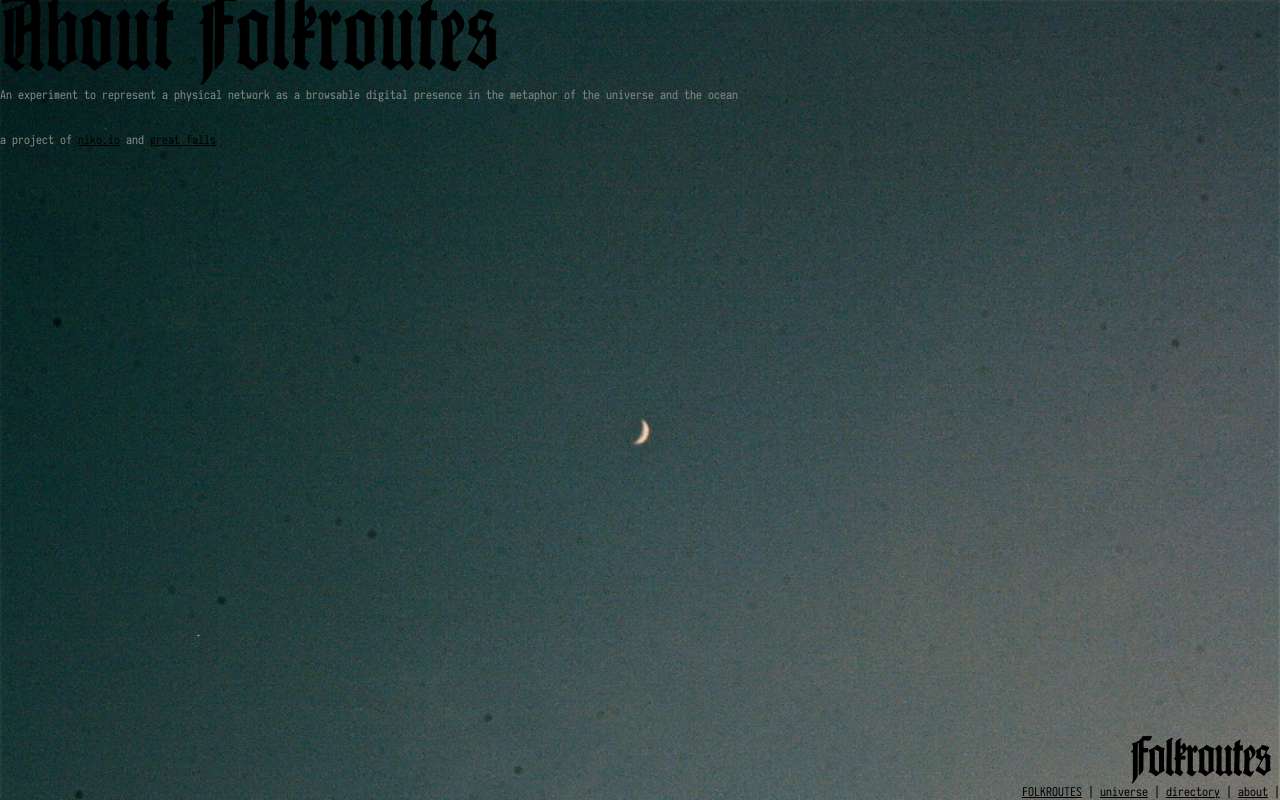
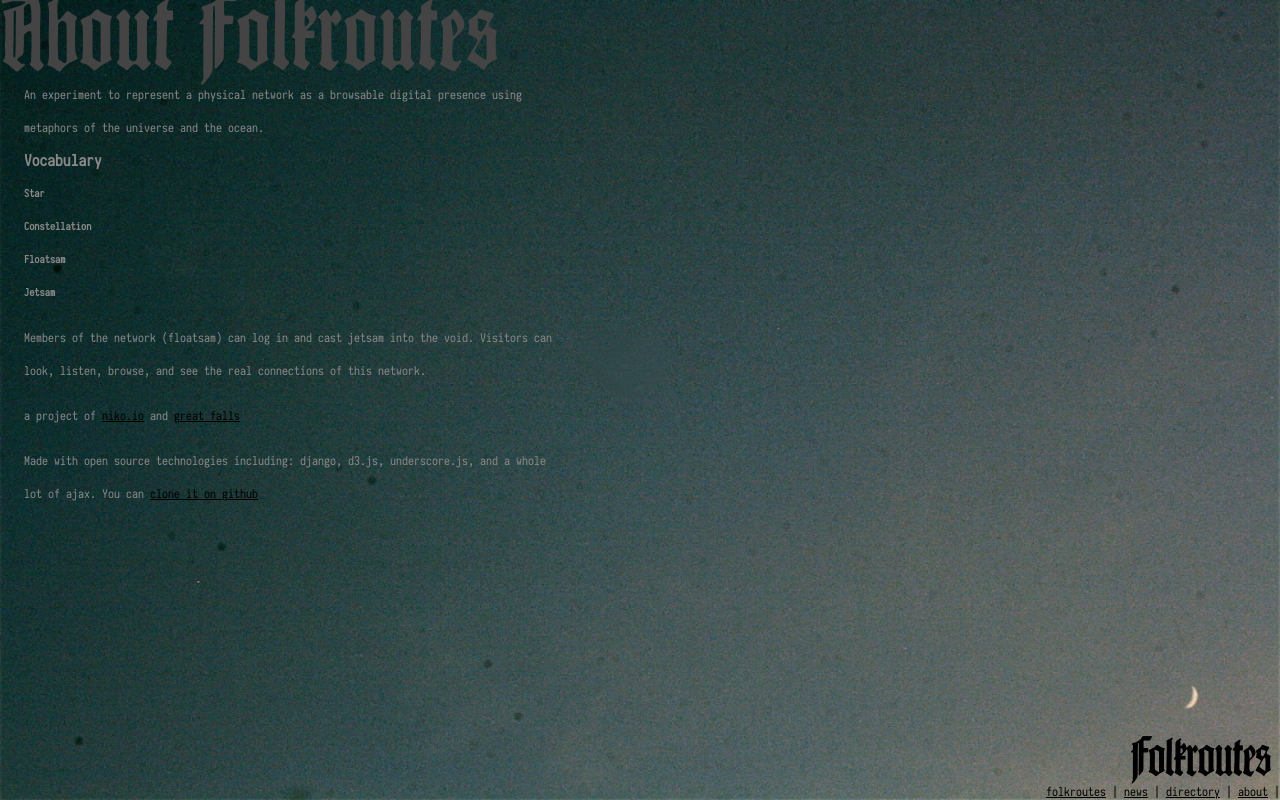
Before and after one commit to nikonikoniko/folkroutes, a Django app: template templates/about.html in a window 1280 px wide. Run offline with Django 3.2, Linux system fonts and the light colour scheme; the template is opened without the code that fills it, so the values that code supplies are empty; some libraries are stand-ins or nearby versions.

Commit message:
style changes, bugfixes

```diff
--- a/static/components/typebase.css
+++ b/static/components/typebase.css
@@ -45,7 +45,7 @@ html {
  h1 {
   font-size: 4.242rem;
   line-height: 3.0rem;
-  color:black;
+  color:#444;
 }
  h2 {
   font-size: 2.828rem;
--- a/static/main.css
+++ b/static/main.css
@@ -23,6 +23,7 @@ body{
   font-size:12px;
   background-image:url("/static/sky.jpg");
   background-size:cover;
+  background-position: right bottom;
 }
 
 h2.logo{
@@ -63,7 +64,11 @@ a{
 }
 
 
-
+#page{
+  padding-left:2em;
+  padding-right:2em;
+  max-width:45em;
+}
 
 /* homepage */
 
@@ -102,8 +107,8 @@ viz{
   top:0;
   z-index:999999;
   overflow-y:scroll;
-      box-shadow: inset 0 -10px 10px -10px #000000;
-
+      box-shadow: 1px 0px 30px 1px rgba(0,0,0,.5), inset 0 -10px 10px -10px #000000;
+  background-color: #eee;
 }
 
 #infomain::-webkit-scrollbar {
--- a/templates/about.html
+++ b/templates/about.html
@@ -6,7 +6,26 @@
 
 <h1> About Folkroutes </h1>
 
+<div id="page">
 
-<p>An experiment to represent a physical network as a browsable digital presence in the metaphor of the universe and the ocean</p>
-<p>a project of <a href="http://niko.io">niko.io</a> and <a href="http://great-falls.net">great falls</a></p>
+
+  <p>An experiment to represent a physical network as a browsable digital presence using  metaphors of the universe and the ocean.</p>
+
+  <h4>Vocabulary</h4>
+
+  <h5>Star</h5>
+
+  <h5>Constellation</h5>
+
+  <h5>Floatsam</h5>
+
+  <h5>Jetsam</h5>
+
+  <p>Members of the network (floatsam) can log in and cast jetsam into the void.  Visitors can look, listen, browse, and see the real connections of this network.</p>
+
+  <p>a project of <a href="http://niko.io">niko.io</a> and <a href="http://great-falls.net">great falls</a></p>
+
+
+  <p>Made with open source technologies including: django, d3.js, underscore.js, and a whole lot of ajax.  You can <a href="https://github.com/nikonikoniko/folkroutes">clone it on github</a></p>
+</div>
 {%  endblock %}
--- a/templates/base.html
+++ b/templates/base.html
@@ -22,8 +22,8 @@
   <body>
 
   <div class="mainmenu">
-    <a href = "/">FOLKROUTES</a> |
-    <a href = "/universe">universe</a> |
+    <a href = "/">folkroutes</a> |
+    <a href = "/news">news</a> |
     <a href = "/directory">directory</a> |
     <a href="/about">about</a> |
     {% include "seconduser/include/userloggedin.html" %}
```
Also changed, not shown: constellation/views.py (+7 -3 lines), templates/directory.html (+7 -13 lines), static/sky.jpg.
